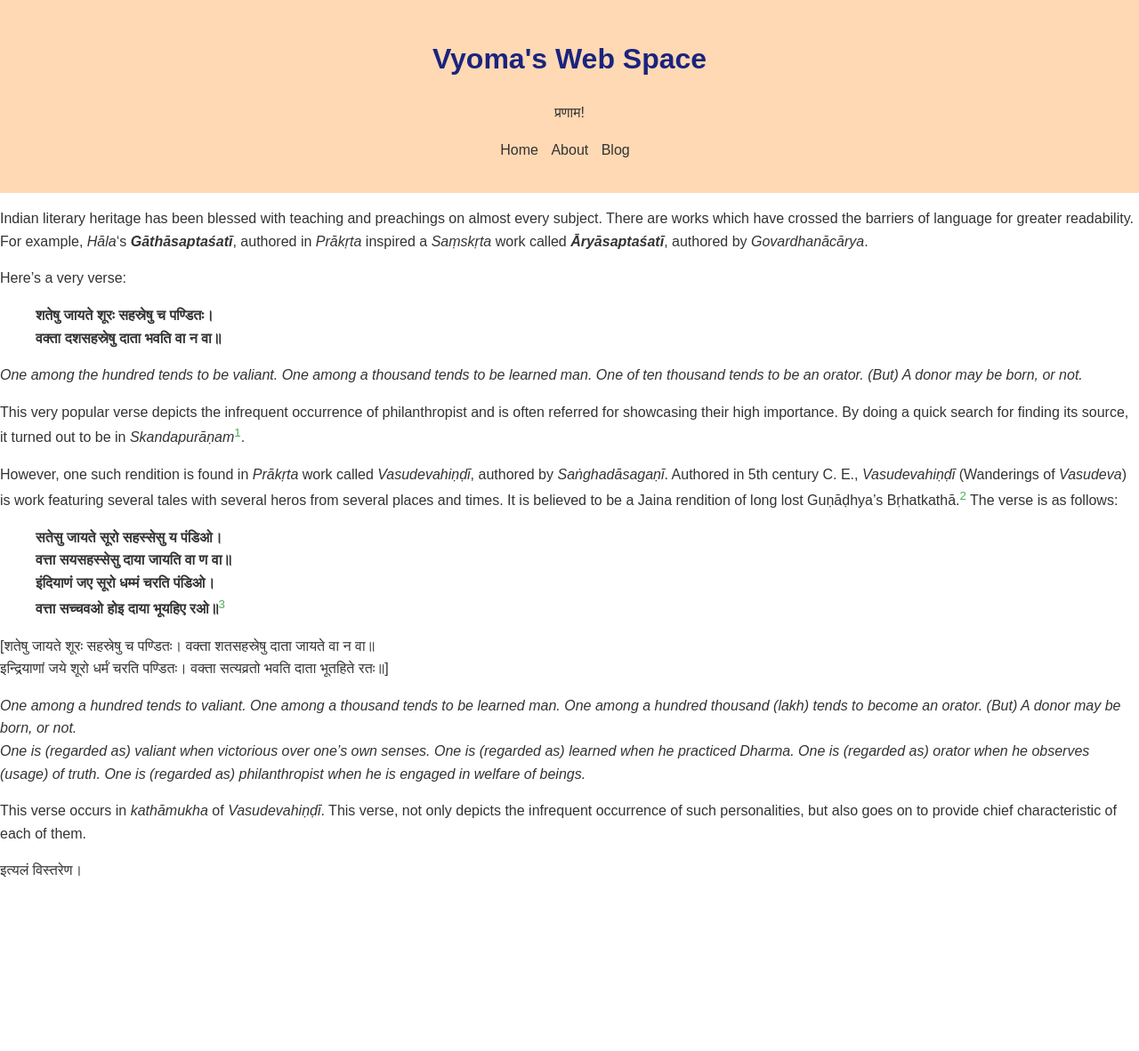
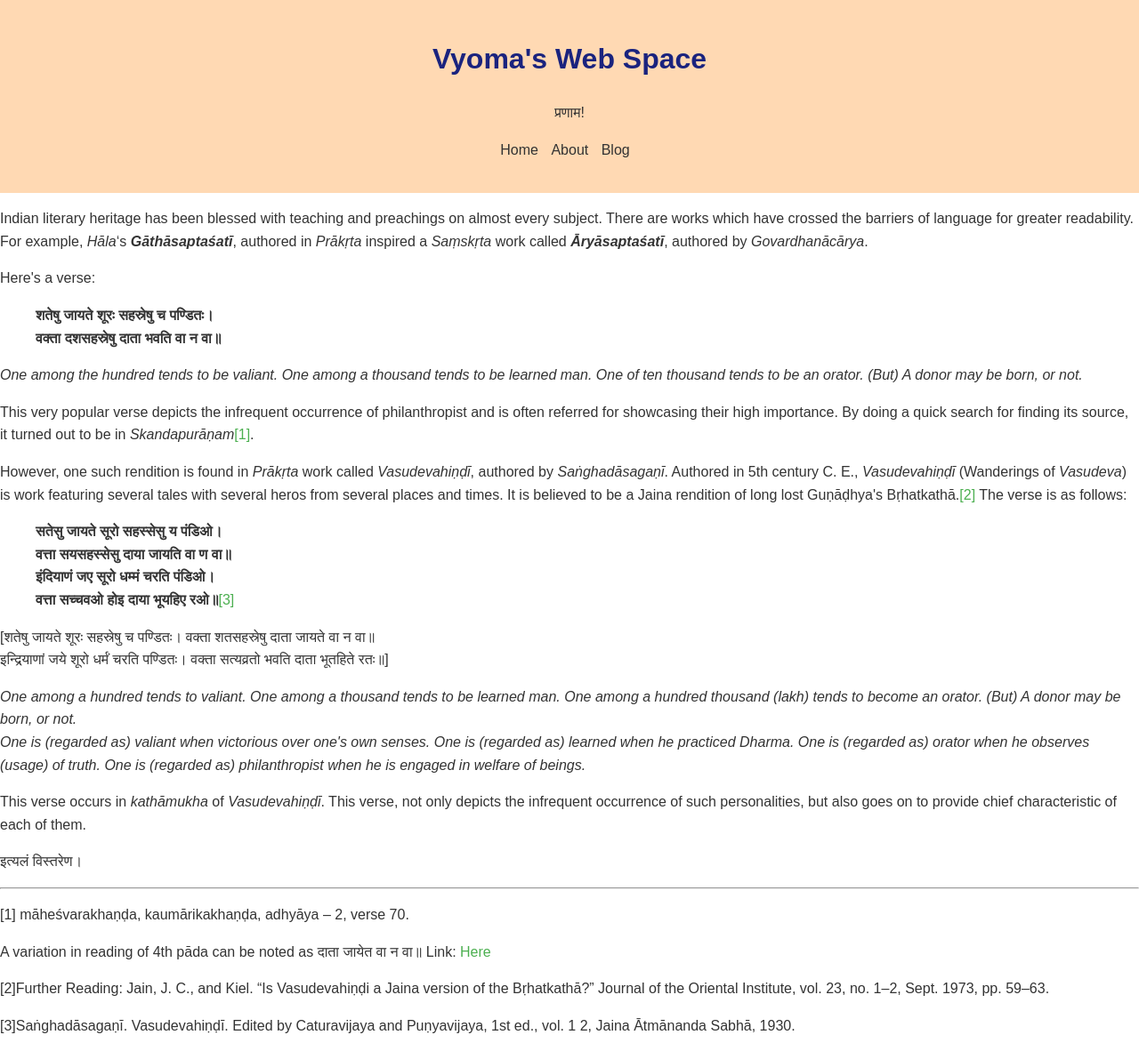
Before and after one commit to svyoma/svyoma.github.io, a Jekyll site: the page blogs/satesu_jayate_surah.html, which Jekyll copies as it is, in a window 1280 px wide. Shown: the whole page at 89% size. Built offline with Jekyll 4.4.1, drawn with Linux system fonts in a browser that asks for light colours; some web fonts are replaced; before the commit the page ends 1008 px from its top, so only the background shows below that.

Commit message:
Update satesu_jayate_surah.html

```diff
--- a/blogs/satesu_jayate_surah.html
+++ b/blogs/satesu_jayate_surah.html
@@ -106,44 +106,19 @@
     </header>
     <title>Similar Utterance in Saṃskṛta and Prākṛta works - 1</title>
 <body>
-    <div class="wp-block-group is-layout-flow wp-block-group-is-layout-flow"><div class="entry-content wp-block-post-content has-global-padding is-layout-constrained wp-block-post-content-is-layout-constrained">
         <p>Indian literary heritage has been blessed with teaching and preachings on almost every subject. There are works which have crossed the barriers of language for greater readability. For example, <em>Hāla</em>&#8216;s <em><strong>Gāthāsaptaśatī</strong></em>, authored in <em>Prākṛta</em> inspired a <em>Saṃskṛta </em>work called <em><strong>Āryāsaptaśatī</strong></em>, authored by <em>Govardhanācārya</em>.</p>
-
-
-
-        <p>Here&#8217;s a very verse:</p>
-
-
-
-        <blockquote class="wp-block-quote is-layout-flow wp-block-quote-is-layout-flow">
+        <p>Here's a verse:</p>
+        <blockquote>
         <p><strong>शतेषु जायते शूरः सहस्रेषु च पण्डितः।<br>वक्ता दशसहस्रेषु दाता भवति वा न वा॥</strong></p>
         </blockquote>
-
-
-
         <p><em>One among the hundred tends to be valiant. One among a thousand tends to be learned man. One of ten thousand tends to be an orator. (But) A donor may be born, or not.</em></p>
-
-
-
-        <p>This very popular verse depicts the infrequent occurrence of philanthropist and is often referred for showcasing their high importance. By doing a quick search for finding its source, it turned out to be in <em>Skandapurāṇam</em><sup data-fn="a9818750-898a-4fdb-a29f-975009f7bf8a" class="fn"><a href="#a9818750-898a-4fdb-a29f-975009f7bf8a" id="a9818750-898a-4fdb-a29f-975009f7bf8a-link">1</a></sup>.</p>
-
-
-
-        <p>However, one such rendition is found in <em>Prākṛta </em>work called <em>Vasudevahiṇḍī</em>, authored by <em>Saṅghadāsagaṇī</em>. Authored in 5th century C. E., <em>Vasudevahiṇḍī</em> (Wanderings of <em>Vasudeva</em>) is work featuring several tales with several heros from several places and times. It is believed to be a Jaina rendition of long lost Guṇāḍhya&#8217;s Bṛhatkathā.<sup data-fn="167ee30d-8c05-4e5b-8dfc-eed3cfcbac4f" class="fn"><a href="#167ee30d-8c05-4e5b-8dfc-eed3cfcbac4f" id="167ee30d-8c05-4e5b-8dfc-eed3cfcbac4f-link">2</a></sup> The verse is as follows:</p>
-
-
-
-        <blockquote class="wp-block-quote is-layout-flow wp-block-quote-is-layout-flow">
-        <p><strong>सतेसु जायते सूरो सहस्सेसु य पंडिओ।<br>वत्ता सयसहस्सेसु दाया जायति वा ण वा॥<br>इंदियाणं जए सूरो धम्मं चरति पंडिओ।<br>वत्ता सच्चवओ होइ दाया भूयहिए रओ॥</strong><sup data-fn="875575ab-0505-4394-8830-6522cc9439d4" class="fn"><a href="#875575ab-0505-4394-8830-6522cc9439d4" id="875575ab-0505-4394-8830-6522cc9439d4-link">3</a></sup></p>
+        <p>This very popular verse depicts the infrequent occurrence of philanthropist and is often referred for showcasing their high importance. By doing a quick search for finding its source, it turned out to be in <em>Skandapurāṇam</em><a href="#footnote-1">[1]</a>.</p>
+        <p>However, one such rendition is found in <em>Prākṛta </em>work called <em>Vasudevahiṇḍī</em>, authored by <em>Saṅghadāsagaṇī</em>. Authored in 5th century C. E., <em>Vasudevahiṇḍī</em> (Wanderings of <em>Vasudeva</em>) is work featuring several tales with several heros from several places and times. It is believed to be a Jaina rendition of long lost Guṇāḍhya's Bṛhatkathā.<a href="#footnote-2">[2]</a></sup> The verse is as follows:</p>
+        <blockquote>
+        <p><strong>सतेसु जायते सूरो सहस्सेसु य पंडिओ।<br>वत्ता सयसहस्सेसु दाया जायति वा ण वा॥<br>इंदियाणं जए सूरो धम्मं चरति पंडिओ।<br>वत्ता सच्चवओ होइ दाया भूयहिए रओ॥</strong><a href="#footnote-3">[3]</a></p>
         </blockquote>
-
-
-
         <p>[शतेषु जायते शूरः सहस्रेषु च पण्डितः। वक्ता शतसहस्रेषु दाता जायते वा न वा॥<br>इन्द्रियाणां जये शूरो धर्मं चरति पण्डितः। वक्ता सत्यव्रतो भवति दाता भूतहिते रतः॥]</p>
-
-
-
-        <p><em>One among a hundred tends to valiant. One among a thousand tends to be learned man. One among a hundred thousand (lakh) tends to become an orator. (But) A donor may be born, or not.</em><br><em>One is (regarded as) valiant when victorious over one&#8217;s own senses. One is (regarded as) learned when he practiced Dharma. One is (regarded as) orator when he observes (usage) of truth. One is (regarded as) philanthropist when he is engaged in welfare of beings.</em></p>
+        <p><em>One among a hundred tends to valiant. One among a thousand tends to be learned man. One among a hundred thousand (lakh) tends to become an orator. (But) A donor may be born, or not.</em><br><em>One is (regarded as) valiant when victorious over one's own senses. One is (regarded as) learned when he practiced Dharma. One is (regarded as) orator when he observes (usage) of truth. One is (regarded as) philanthropist when he is engaged in welfare of beings.</em></p>
 
 
 
@@ -152,5 +127,9 @@
 
 
         <p>इत्यलं विस्तरेण।</p>
+        <hr>
+        <p id="footnote-1">[1] māheśvarakhaṇḍa, kaumārikakhaṇḍa, adhyāya – 2, verse 70.</p> A variation in reading of 4th pāda can be noted as दाता जायेत वा न वा॥ Link: <a href="https://sa.wikisource.org/wiki/%E0%A4%B8%E0%A5%8D%E0%A4%95%E0%A4%A8%E0%A5%8D%E0%A4%A6%E0%A4%AA%E0%A5%81%E0%A4%B0%E0%A4%BE%E0%A4%A3%E0%A4%AE%E0%A5%8D/%E0%A4%96%E0%A4%A3%E0%A5%8D%E0%A4%A1%E0%A4%83_%E0%A5%A7_(%E0%A4%AE%E0%A4%BE%E0%A4%B9%E0%A5%87%E0%A4%B6%E0%A5%8D%E0%A4%B5%E0%A4%B0%E0%A4%96%E0%A4%A3%E0%A5%8D%E0%A4%A1%E0%A4%83)/%E0%A4%95%E0%A5%8C%E0%A4%AE%E0%A4%BE%E0%A4%B0%E0%A4%BF%E0%A4%95%E0%A4%BE%E0%A4%96%E0%A4%A3%E0%A5%8D%E0%A4%A1%E0%A4%83/%E0%A4%85%E0%A4%A7%E0%A5%8D%E0%A4%AF%E0%A4%BE%E0%A4%AF%E0%A4%83_%E0%A5%A6%E0%A5%A8">Here</a>
+        <p id="footnote-2">[2]Further Reading: Jain, J. C., and Kiel. “Is Vasudevahiṇḍi a Jaina version of the Bṛhatkathā?” Journal of the Oriental Institute, vol. 23, no. 1–2, Sept. 1973, pp. 59–63.</p>
+        <p id="footnote-3">[3]Saṅghadāsagaṇī. Vasudevahiṇḍī. Edited by Caturavijaya and Puṇyavijaya, 1st ed., vol. 1 2, Jaina Ātmānanda Sabhā, 1930.</p>
 </body>
 </html>
```
